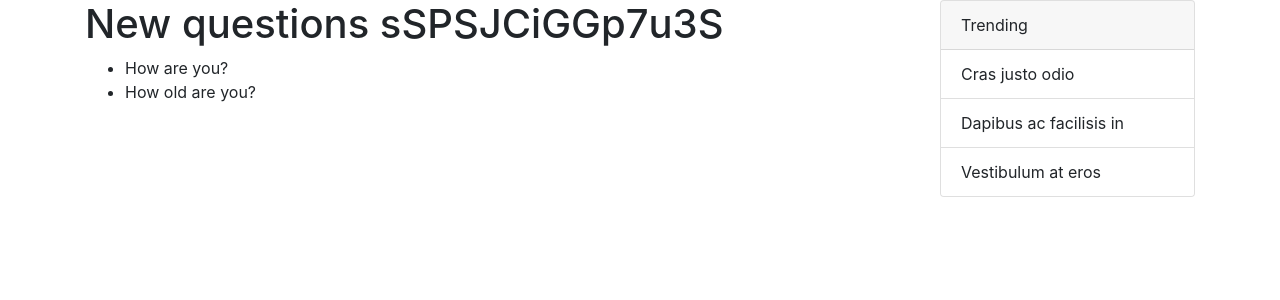
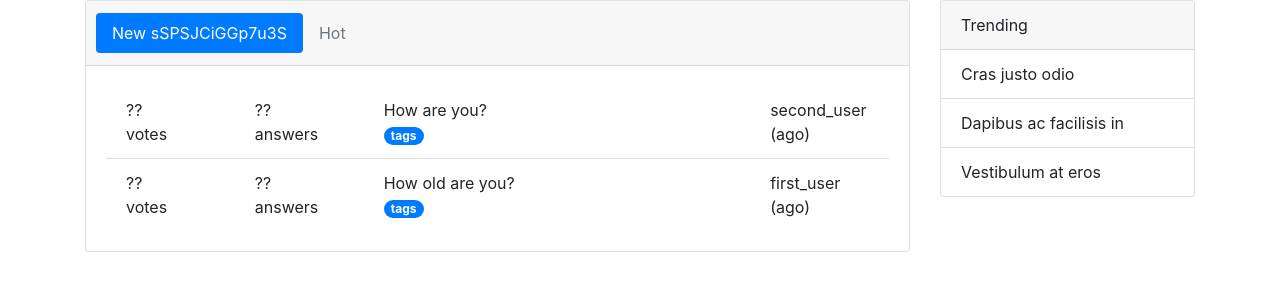
Before and after one commit to MXMP/hasker, a Django app: page /qa/ in a window 1280 px wide. Shown: the part 56-356 px from the top of the page. Run offline with Django 3.2, Linux system fonts and the light colour scheme; data comes from the database, SQL or seed files in the repository; some libraries are stand-ins or nearby versions.

Commit message:
Немножко разметки от бати верстки

```diff
--- a/qa/templates/qa/index.html
+++ b/qa/templates/qa/index.html
@@ -3,11 +3,58 @@
 {% block title %}Questions{% endblock %}
 
 {% block body %}
-    <h1>New questions sSPSJCiGGp7u3S</h1>
-
-    <ul>
-        {% for question in question_list %}
-            <li>{{ question.header }}</li>
-        {% endfor %}
-    </ul>
+    <div class="card">
+        <div class="card-header">
+            <ul class="nav nav-pills card-header-pills">
+                <li class="nav-item">
+                    <a class="nav-link active" href="#">New sSPSJCiGGp7u3S</a>
+                </li>
+                <li class="nav-item">
+                    <a class="nav-link disabled" href="#" tabindex="-1" aria-disabled="true">Hot</a>
+                </li>
+            </ul>
+        </div>
+        <div class="card-body">
+            <ul class="list-group list-group-flush">
+                {% for question in question_list %}
+                    <li class="list-group-item">
+                        <div class="row">
+                            <div class="col-2">
+                                <div class="row">
+                                    <div class="col">??</div>
+                                </div>
+                                <div class="row">
+                                    <div class="col">votes</div>
+                                </div>
+                            </div>
+                            <div class="col-2">
+                                <div class="row">
+                                    <div class="col">??</div>
+                                </div>
+                                <div class="row">
+                                    <div class="col">answers</div>
+                                </div>
+                            </div>
+                            <div class="col">
+                                <div class="row">
+                                    <div class="col">{{ question.header }}</div>
+                                </div>
+                                <div class="row">
+                                    <div class="col"><a href="#" class="badge badge-pill badge-primary">tags</a></div>
+                                </div>
+                            </div>
+                            <div class="col-2">
+                                <div class="row">
+                                    <div class="col">{{ question.author }}</div>
+                                </div>
+                                <div class="row">
+                                    <div class="col">(ago)</div>
+                                </div>
+                            </div>
+                        </div>
+                    </li>
+                {% endfor %}
+            </ul>
+        </div>
+    </div>
 {% endblock %}
```
